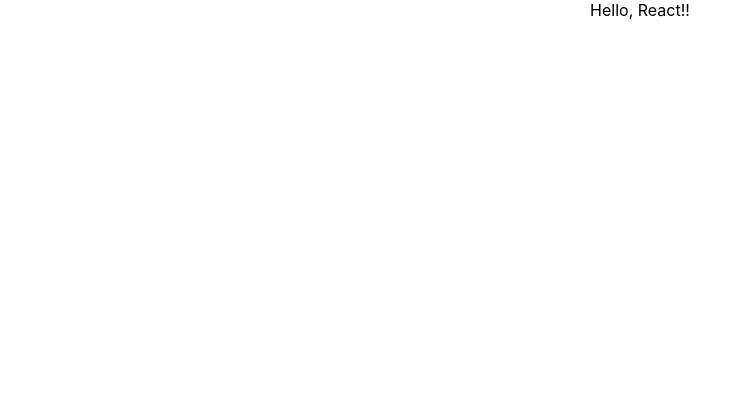
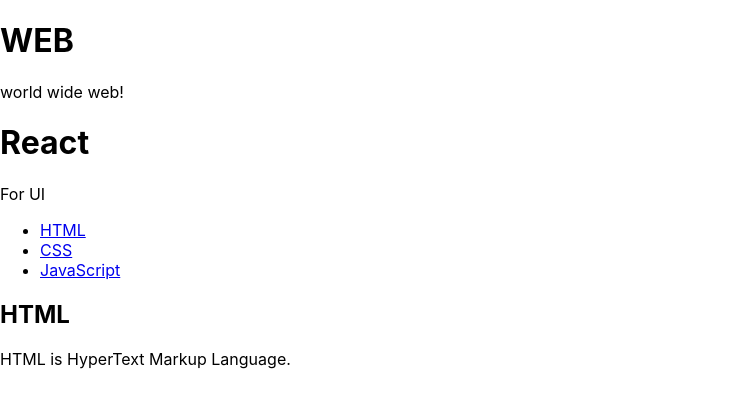
Before and after one commit to ggumeng/react-app, a React (Create React App) app: page / in a window 1280 px wide. Shown: the top 408 px of the page, without its empty margins (0-751 px from the left). Built offline with nearby package versions, Linux system fonts and the light colour scheme.

Commit message:
react component

```diff
--- a/src/App.css
+++ b/src/App.css
@@ -1,5 +1,5 @@
 .App {
-  text-align: center;
+  text-align: left;
 }
 
 .App-logo {
--- a/src/App.js
+++ b/src/App.js
@@ -1,12 +1,51 @@
-import logo from './logo.svg';
 import './App.css';
 import { Component } from 'react';
+
+class Subject extends Component {
+  render(){
+    return (
+      <header>
+          <h1>{this.props.title}</h1>
+          {this.props.sub}
+      </header>
+    );
+  }
+}
+
+class TOC extends Component{
+  render(){
+    return (
+      <nav>
+        <ul>
+            <li><a href="1.html">HTML</a></li>
+            <li><a href="2.html">CSS</a></li>
+            <li><a href="3.html">JavaScript</a></li>
+        </ul>
+      </nav>
+    );
+  }
+}
+
+class Content extends Component{
+  render(){
+    return (
+      <article>
+        <h2>{this.props.title}</h2>
+        {this.props.desc}
+      </article>
+    );
+  }
+}
+
 
 class App extends Component {
   render() {
     return (
       <div className='App'>
-        Hello, React!!
+        <Subject title="WEB" sub="world wide web!"></Subject>
+        <Subject title="React" sub="For UI"></Subject>
+        <TOC></TOC>
+        <Content title="HTML" desc="HTML is HyperText Markup Language."></Content>
       </div>
     );
   }
```
Also changed, not shown: public/pure.html (added, +21 -0 lines).
